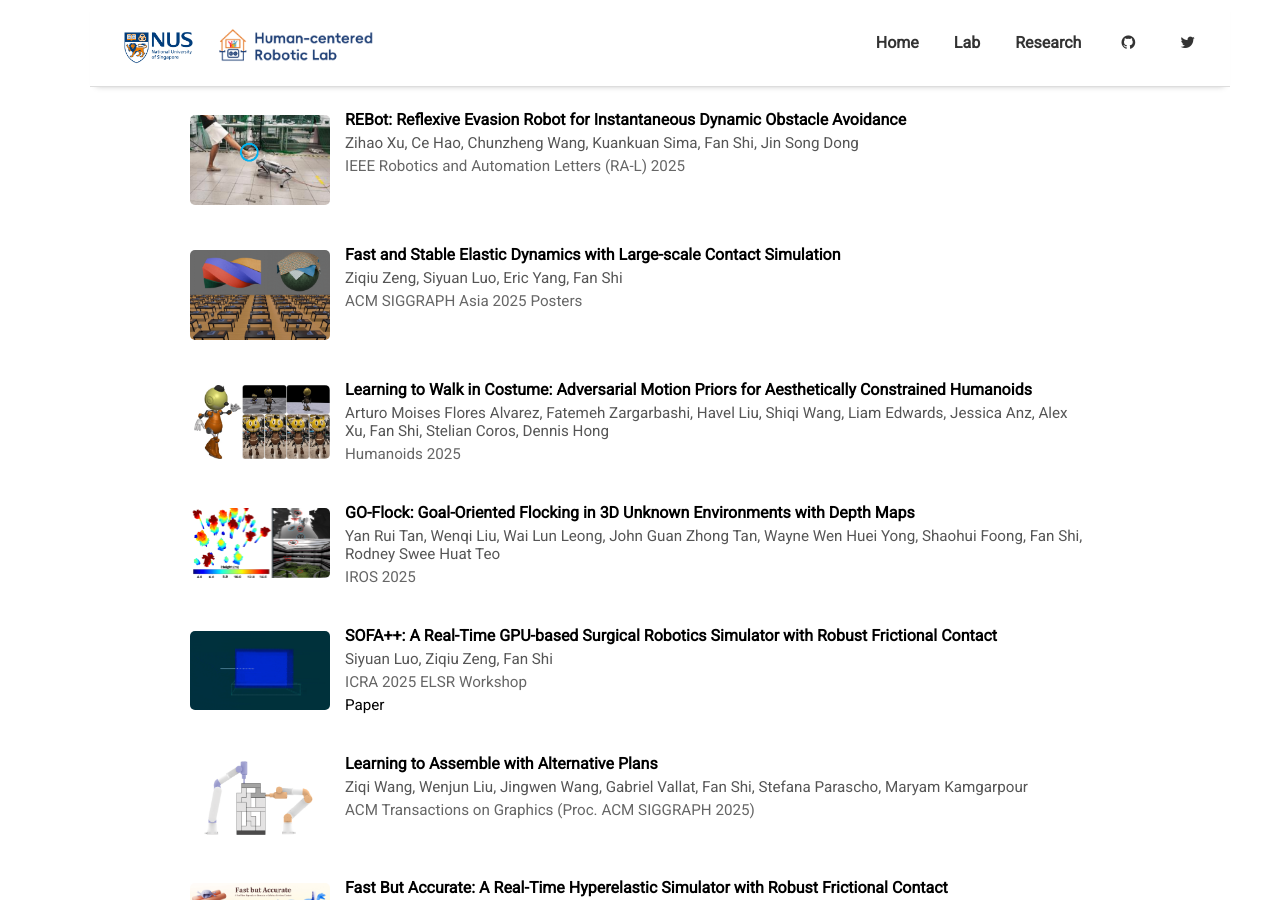
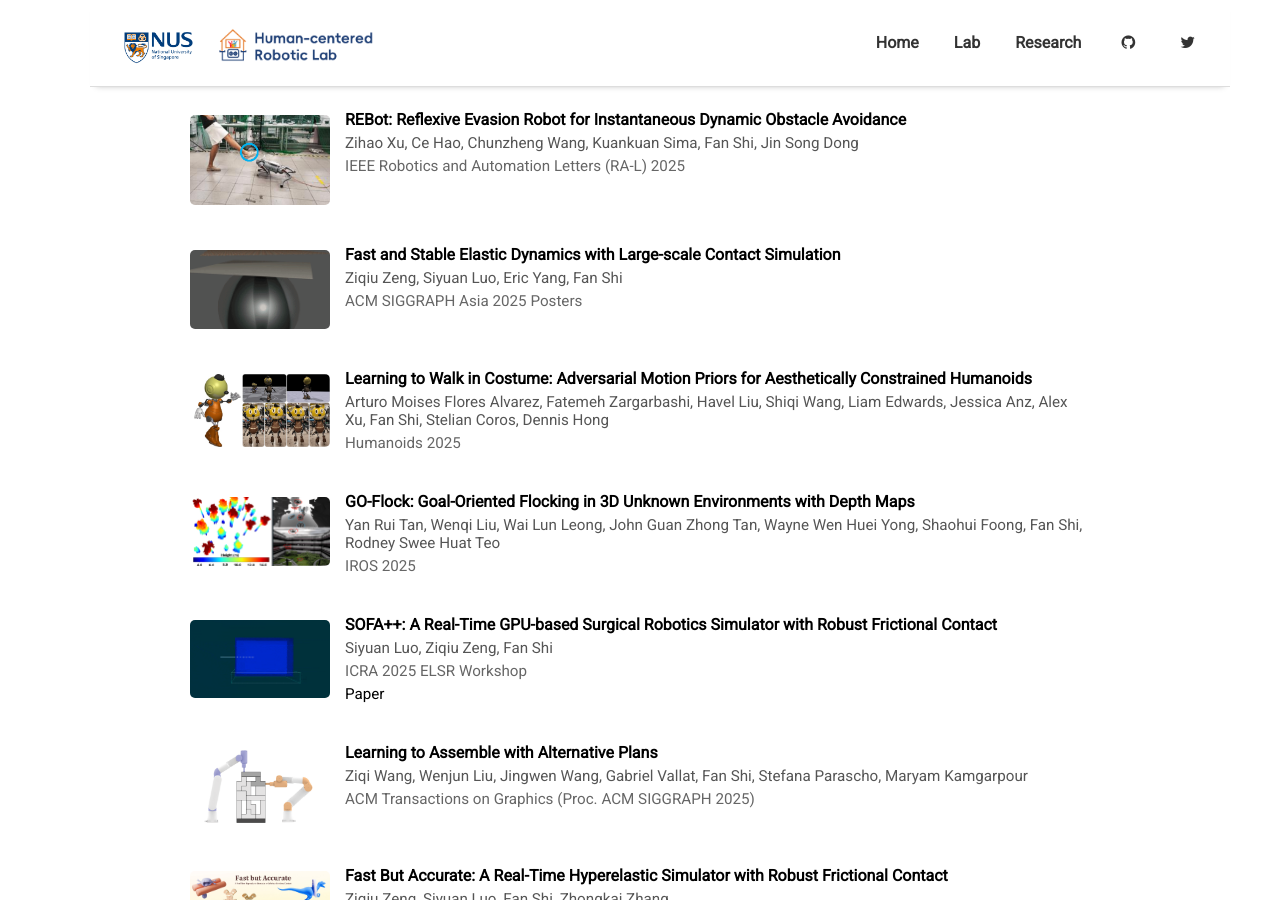
Before and after one commit to NUS-HcRL/nus-hcrl.github.io, a Jekyll site: the page built from pages/research.md, in a window 1280 px wide and 900 px high. Built offline with Jekyll 4.4.1, drawn with Linux system fonts in a browser that asks for light colours; nearby versions of some CDN libraries.

Commit message:
Replace publication image with GIF format

```diff
--- a/pages/research.md
+++ b/pages/research.md
@@ -17,7 +17,7 @@ permalink: /research
 <div class="publications-list">
     <div class="publication-card">
         <div class="publication-image-container">
-            <img src="/assets/research_img/sa25-posters.png" alt="Publication Image" class="publication-image">
+            <img src="/assets/research_img/sa25-posters.gif" alt="Publication Image" class="publication-image">
         </div>
         <div class="publication-info">
             <div class="publication-title">Fast and Stable Elastic Dynamics with Large-scale Contact Simulation</div>
```
